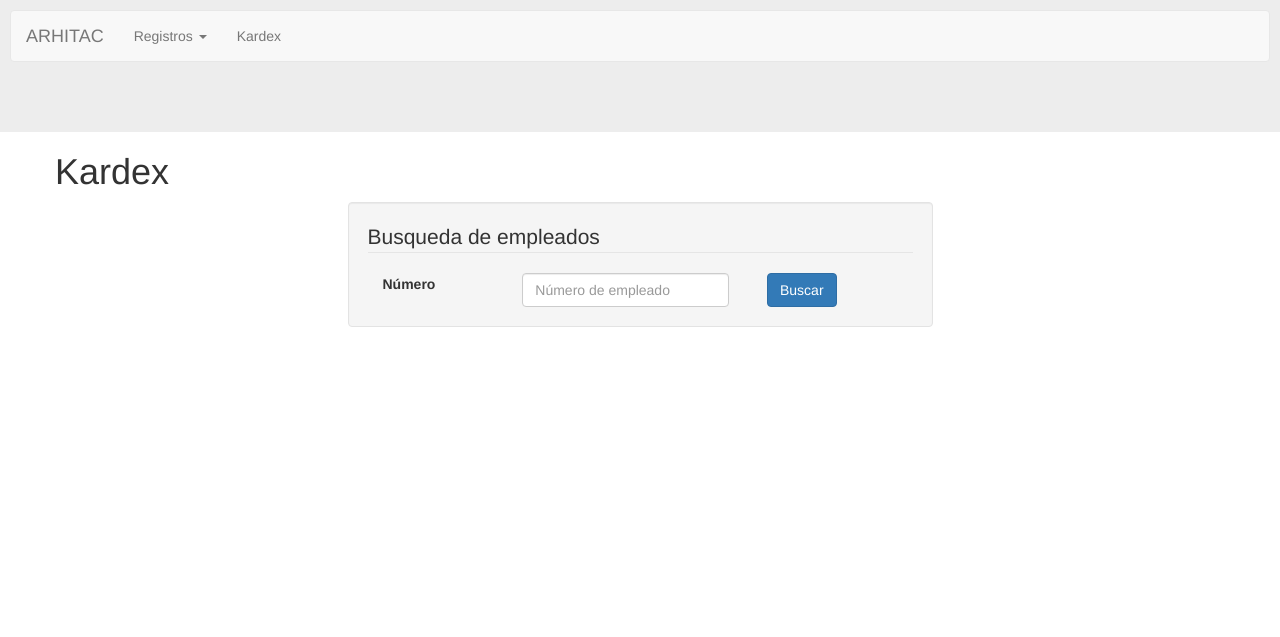
After one commit to jdosornio/ARHITAC-CAP, a CodeIgniter app: page /ARHITAC-CAP/kardex in a window 1280 px wide. The commit adds this page. Shown: the top 637 px of the page. Run offline with CodeIgniter, Linux system fonts and the light colour scheme.

Commit message:
Se agregó la funcionalidad del reporte Kardex
Se realiza una busqueda del empleado por medio de su número y se obtiene
los cursos a los que ha asistido.

```diff
--- /dev/null
+++ b/application/controllers/Kardex.php
@@ -0,0 +1,40 @@
+<?php
+if ( ! defined('BASEPATH')) exit('No direct script access allowed');
+
+class Kardex extends CI_Controller {
+    public function __construct()
+    {
+        parent::__construct();
+        $this->load->model('empleado_model');
+        $this->load->library('table');
+    }
+
+    public function index(){
+        $this->load->view('menu', array('title' => 'Kardex'));
+        $this->load->view('reportes/kardex_view');
+        $this->load->view('footer');
+    }
+
+    public function generar(){
+        $this->form_validation->set_rules('numero', 'Número', 'trim|required|numeric');
+
+        if ($this->form_validation->run() == FALSE){
+            //Cargar menu, view y footer
+            $this->load->view('menu', array('title' => 'Kardex'));
+            $this->load->view('reportes/kardex_view');
+            $this->load->view('footer');
+        }else{
+            $numero = $this->input->post('numero');
+            $data['empleado'] = $this->empleado_model->get_empleado($numero);
+            $data['departamento'] = $this->empleado_model->get_departamento();
+            $data['puesto'] = $this->empleado_model->get_puesto();
+            $data['kardex'] = $this->empleado_model->get_kardex($numero);
+            $this->load->view('menu', array('title' => 'Kardex'));
+            $this->load->view('reportes/kardex_view');
+            $this->load->view('reportes/kardex_generado_view', $data);
+            $this->load->view('footer');
+        }
+    }
+
+
+}
--- a/application/models/Empleado_model.php
+++ b/application/models/Empleado_model.php
@@ -62,6 +62,19 @@ class Empleado_model extends CI_Model {
         return $query->result();
     }
 
+    function get_kardex($numero){
+        $this->db->select('curso.nombre as cur_nombre, fecha_inicial, fecha_final, institucion.nombre as ins_nombre');
+        $this->db->from('empleado');
+        $this->db->join('edicion_curso_empleado', 'empleado.numero = edicion_curso_empleado.empleado_numero');
+        $this->db->join('edicion_curso', 'edicion_curso.id = edicion_curso_empleado.edicion_curso_id');
+        $this->db->join('curso', 'edicion_curso.curso_id = curso.id');
+        $this->db->join('institucion', 'edicion_curso.institucion_id = institucion.id');
+        $this->db->where('empleado.numero', $numero);
+        $this->db->order_by('fecha_inicial', 'asc');
+        $query = $this->db->get();
+        return $query->result();
+    }
+
     function delete($numero)
     {
         //delete employee record
--- a/application/views/menu.php
+++ b/application/views/menu.php
@@ -38,14 +38,7 @@
                                 </ul>
                             </li>
                             <li>
-                                <a href="#" class="dropdown-toggle" data-toggle="dropdown" role="button" aria-haspopup="true" aria-expanded="false">Reportes <span class="caret"></span></a>
-                                <ul class="dropdown-menu">
-                                    <li><a href="#">Something else here</a></li>
-                                    <li role="separator" class="divider"></li>
-                                    <li><a href="#">Separated link</a></li>
-                                    <li role="separator" class="divider"></li>
-                                    <li><a href="#">One more separated link</a></li>
-                                </ul>
+                                <a href="<?php echo base_url('kardex'); ?>">Kardex</a>
                             </li>
                         </ul>
                     </div><!-- /.navbar-collapse -->
--- /dev/null
+++ b/application/views/reportes/kardex_view.php
@@ -0,0 +1,36 @@
+        <div id="content">
+            <div class="container">
+                <div class="row">
+                    <h1>Kardex</h1>
+                </div>
+                <div class="row">
+                    <div class="col-sm-offset-3 col-lg-6 col-sm-6 well">
+                        <legend>Busqueda de empleados</legend>
+
+                        <?php
+                        $attributes = array("class" => "form-inline", "id" => "kardexform", "name" => "kardexform");
+                        echo form_open("kardex/generar", $attributes);?>
+                        <fieldset>
+                            <div class="form-group">
+                                <div class="row colbox">
+                                    <div class="col-lg-4 col-sm-4">
+                                        <label for="numero" class="control-label">Número</label>
+                                    </div>
+                                    <div class="col-lg-7 col-sm-7">
+                                        <input id="numero" name="numero" placeholder="Número de empleado" type="text" class="form-control"  value="<?php echo set_value('numero'); ?>" />
+                                        <span class="text-danger"><?php echo form_error('numero'); ?></span>
+                                    </div>
+                                    <div class="col-lg-1 col-sm-1">
+                                        <input id="btn_add" name="btn_add" type="submit" class="btn btn-primary" value='Buscar' />
+                                    </div>
+                                </div>
+                            </div>
+                        </fieldset>
+
+                        <?php echo form_close(); ?>
+                        <?php echo $this->session->flashdata('msg'); ?>
+                    </div>
+                </div>
+            </div>
+
+        </div><!-- #content -->
```
Also changed, not shown: application/views/reportes/kardex_generado_view.php (added, +97 -0 lines).
